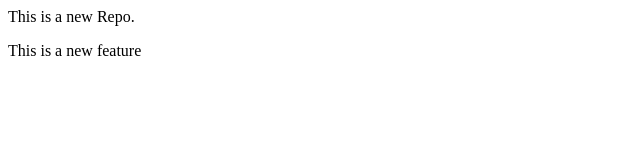
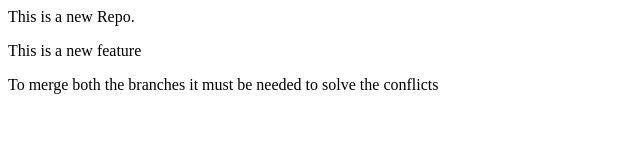
Before and after one commit to Amannn44/localrepo, a plain HTML site: page index.html in a window 1280 px wide. Shown: the whole page, without its empty margins (0-640 px from the left). Drawn offline with Linux system fonts and the light colour scheme.

Commit message:
Conflicts

```diff
--- a/index.html
+++ b/index.html
@@ -1,2 +1,3 @@
 <p>This is a new Repo.</p>
 <p>This is a new feature</p>
+<p>To merge both the branches it must be needed to solve the conflicts</p>
```
